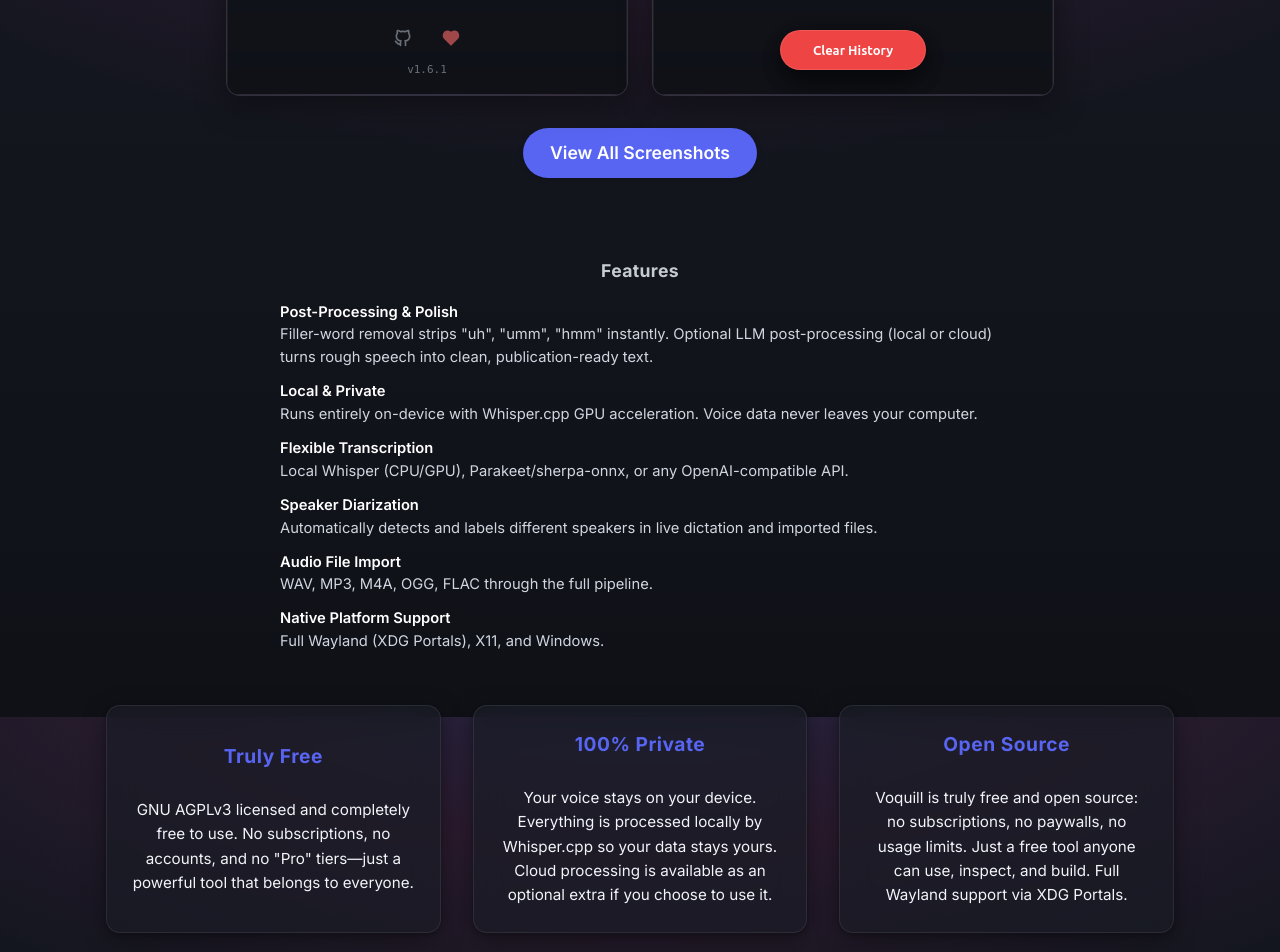
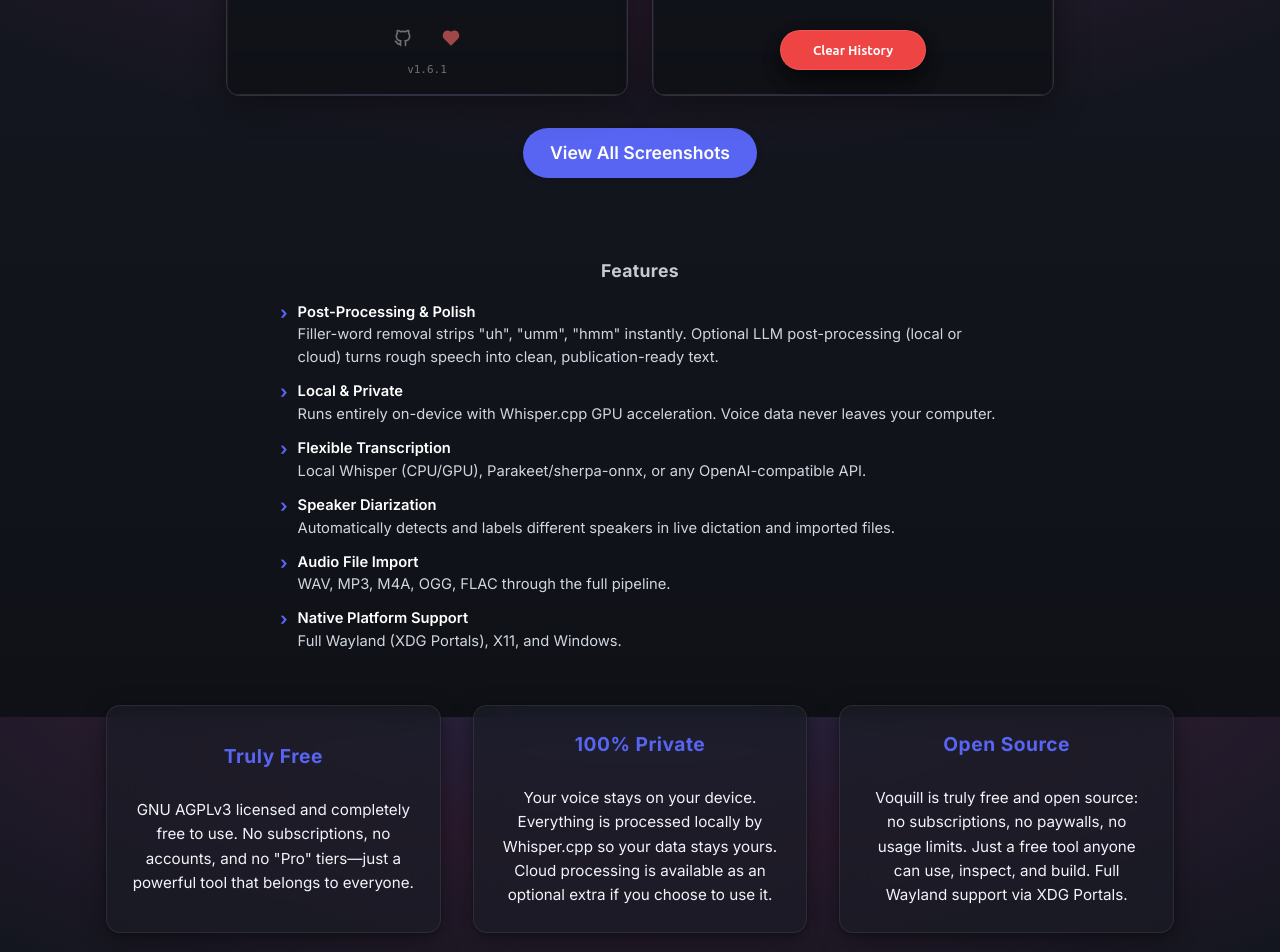
Before and after one commit to jackbrumley/voquill, a Jekyll site: the page built from docs/index.html, in a window 1280 px wide. Shown: the part 1083-2035 px from the top of the page. Built offline with Jekyll 4.4.1, drawn with Linux system fonts in a browser that asks for light colours.

```diff
--- a/docs/assets/index.css
+++ b/docs/assets/index.css
@@ -164,10 +164,20 @@ h1 {
 
 .feature-list li {
   position: relative;
-  padding-left: 0;
+  padding-left: 1.1rem;
   font-size: 0.92rem;
   line-height: 1.55;
   color: #e3e8f0;
+}
+
+.feature-list li::before {
+  content: "›";
+  position: absolute;
+  left: 0;
+  color: var(--colors-accent-primary);
+  font-weight: 700;
+  font-size: 1.1rem;
+  line-height: 1.4;
 }
 
 .feature-list li strong {
--- a/docs/assets/install-widget.js
+++ b/docs/assets/install-widget.js
@@ -25,7 +25,7 @@
       },
       system: {
         label: 'System (MSI)',
-        command: 'irm https://voquill.org/install.ps1 | iex -args "-System"',
+        command: 'irm https://voquill.org/install-system.ps1 | iex',
       },
       uninstall: {
         label: 'Uninstall',
```
Also changed, not shown: docs/INSTALL.md (+1 -1 lines), docs/UNINSTALL.md (+1 -1 lines), 4 other files.
